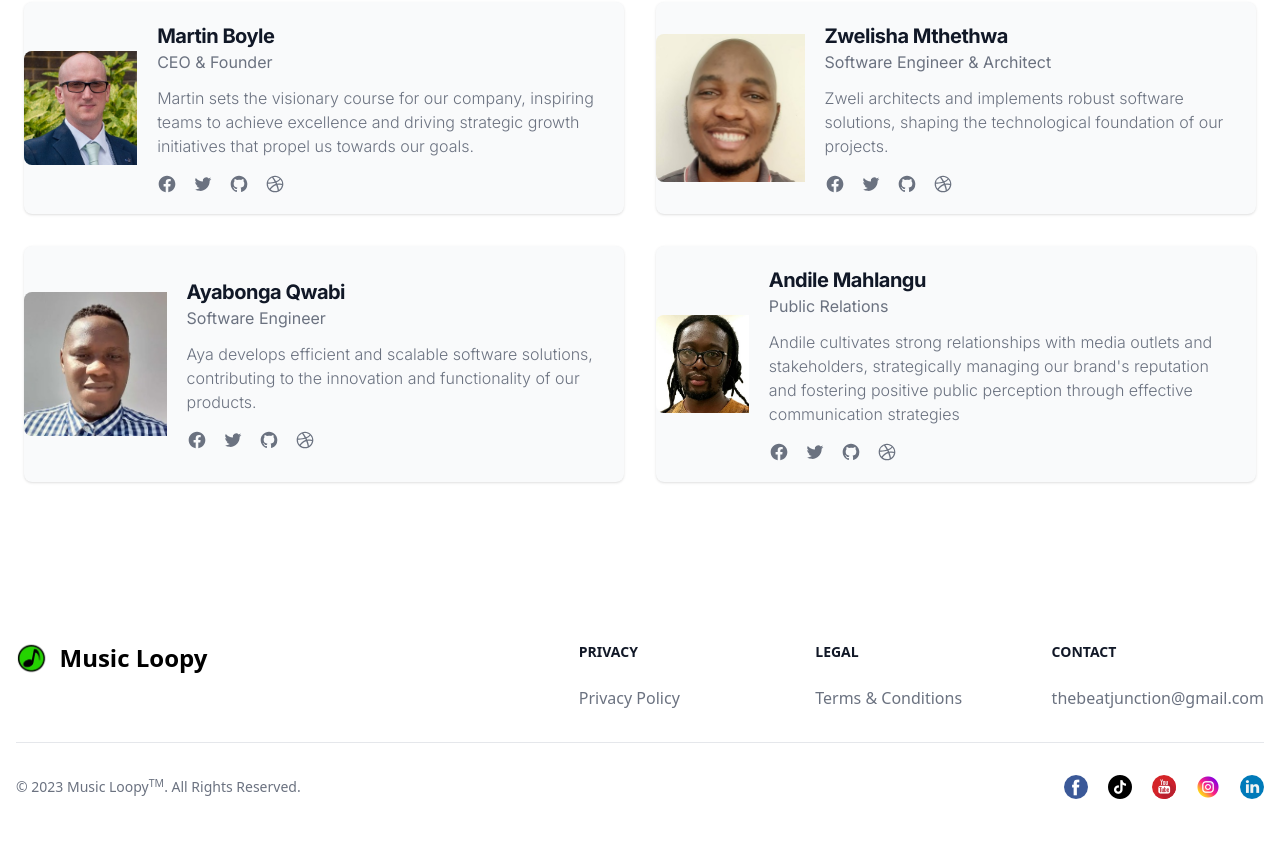
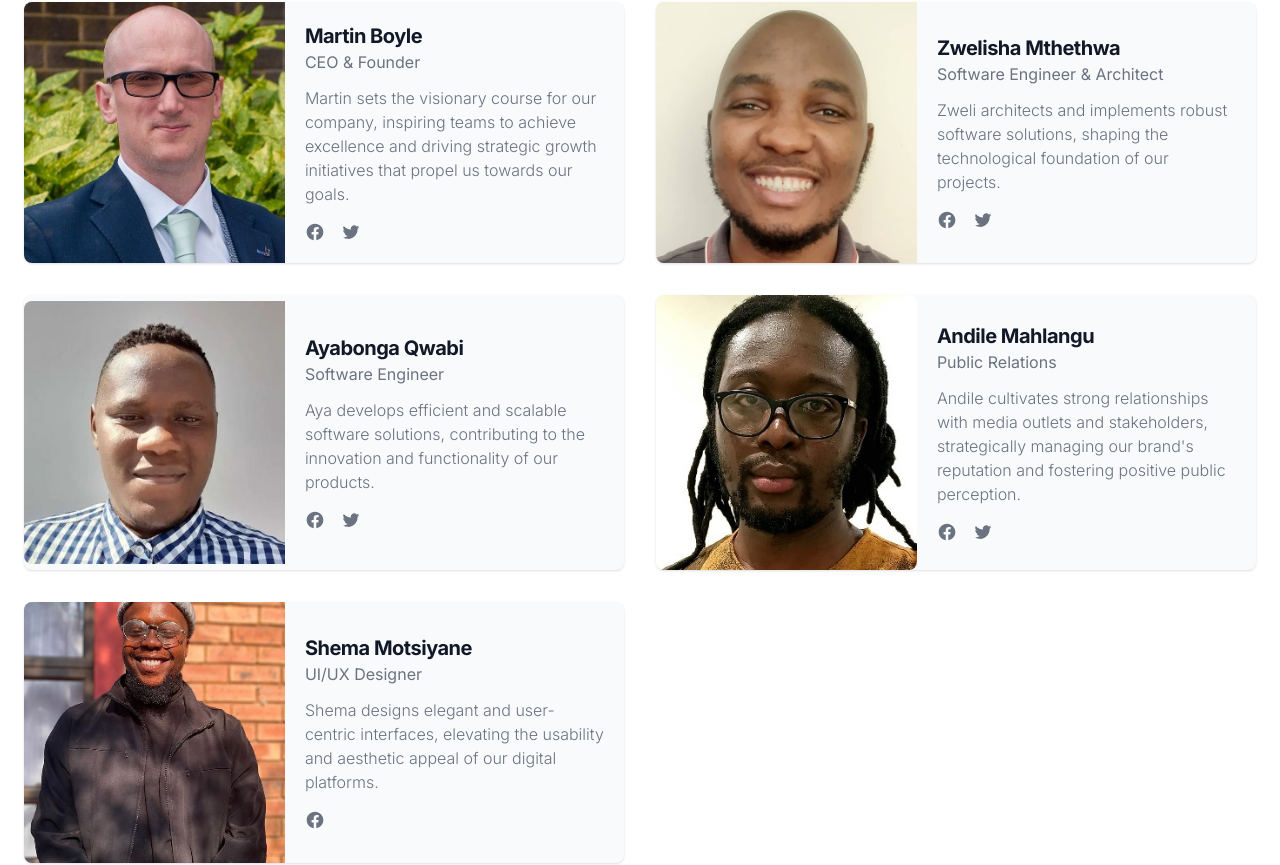
Before and after one commit to AyabongaQwabi/music-loopy-landing-page, a Next.js app: page / in a window 1280 px wide. Shown: the part 1350-2215 px from the top of the page. Before the commit the page ends 2181 px from the top, so only its background shows below. Built offline with nearby package versions, Linux system fonts and the light colour scheme.

Commit message:
add shema profile

```diff
--- a/src/components/teamSection/index.js
+++ b/src/components/teamSection/index.js
@@ -13,14 +13,16 @@ const TeamSection = () => {
         </div>
         <div className='grid gap-8 mb-6 lg:mb-16 md:grid-cols-2'>
           <div className='items-center bg-gray-50 rounded-lg shadow sm:flex dark:bg-gray-800 dark:border-gray-700'>
-            <a href='#'>
+          <a>
+
+
               <img
                 className='w-full rounded-lg sm:rounded-none sm:rounded-l-lg'
                 src='/images/martin.jpg'
                 alt='Bonnie Avatar'
               />
-            </a>
-            <div className='p-5'>
+             </a>
+            <div className='p-5 w-96 '>
               <h3 className='text-xl font-bold tracking-tight text-gray-900 dark:text-white'>
                 <a href='#'>Martin Boyle</a>
               </h3>
@@ -65,44 +67,8 @@ const TeamSection = () => {
                     </svg>
                   </a>
                 </li>
-                <li>
-                  <a
-                    href='#'
-                    className='text-gray-500 hover:text-gray-900 dark:hover:text-white'
-                  >
-                    <svg
-                      className='w-5 h-5'
-                      fill='currentColor'
-                      viewBox='0 0 24 24'
-                      aria-hidden='true'
-                    >
-                      <path
-                        fillRule='evenodd'
-                        d='M12 2C6.477 2 2 6.484 2 12.017c0 4.425 2.865 8.18 6.839 9.504.5.092.682-.217.682-.483 0-.237-.008-.868-.013-1.703-2.782.605-3.369-1.343-3.369-1.343-.454-1.158-1.11-1.466-1.11-1.466-.908-.62.069-.608.069-.608 1.003.07 1.531 1.032 1.531 1.032.892 1.53 2.341 1.088 2.91.832.092-.647.35-1.088.636-1.338-2.22-.253-4.555-1.113-4.555-4.951 0-1.093.39-1.988 1.029-2.688-.103-.253-.446-1.272.098-2.65 0 0 .84-.27 2.75 1.026A9.564 9.564 0 0112 6.844c.85.004 1.705.115 2.504.337 1.909-1.296 2.747-1.027 2.747-1.027.546 1.379.202 2.398.1 2.651.64.7 1.028 1.595 1.028 2.688 0 3.848-2.339 4.695-4.566 4.943.359.309.678.92.678 1.855 0 1.338-.012 2.419-.012 2.747 0 .268.18.58.688.482A10.019 10.019 0 0022 12.017C22 6.484 17.522 2 12 2z'
-                        clipRule='evenodd'
-                      />
-                    </svg>
-                  </a>
-                </li>
-                <li>
-                  <a
-                    href='#'
-                    className='text-gray-500 hover:text-gray-900 dark:hover:text-white'
-                  >
-                    <svg
-                      className='w-5 h-5'
-                      fill='currentColor'
-                      viewBox='0 0 24 24'
-                      aria-hidden='true'
-                    >
-                      <path
-                        fillRule='evenodd'
-                        d='M12 2C6.48 2 2 6.48 2 12s4.48 10 10 10c5.51 0 10-4.48 10-10S17.51 2 12 2zm6.605 4.61a8.502 8.502 0 011.93 5.314c-.281-.054-3.101-.629-5.943-.271-.065-.141-.12-.293-.184-.445a25.416 25.416 0 00-.564-1.236c3.145-1.28 4.577-3.124 4.761-3.362zM12 3.475c2.17 0 4.154.813 5.662 2.148-.152.216-1.443 1.941-4.48 3.08-1.399-2.57-2.95-4.675-3.189-5A8.687 8.687 0 0112 3.475zm-3.633.803a53.896 53.896 0 013.167 4.935c-3.992 1.063-7.517 1.04-7.896 1.04a8.581 8.581 0 014.729-5.975zM3.453 12.01v-.26c.37.01 4.512.065 8.775-1.215.25.477.477.965.694 1.453-.109.033-.228.065-.336.098-4.404 1.42-6.747 5.303-6.942 5.629a8.522 8.522 0 01-2.19-5.705zM12 20.547a8.482 8.482 0 01-5.239-1.8c.152-.315 1.888-3.656 6.703-5.337.022-.01.033-.01.054-.022a35.318 35.318 0 011.823 6.475 8.4 8.4 0 01-3.341.684zm4.761-1.465c-.086-.52-.542-3.015-1.659-6.084 2.679-.423 5.022.271 5.314.369a8.468 8.468 0 01-3.655 5.715z'
-                        clipRule='evenodd'
-                      />
-                    </svg>
-                  </a>
-                </li>
+
+
               </ul>
             </div>
           </div>
@@ -114,7 +80,7 @@ const TeamSection = () => {
                 alt='Jese Avatar'
               />
             </a>
-            <div className='p-5'>
+            <div className='p-5 w-96'>
               <h3 className='text-xl font-bold tracking-tight text-gray-900 dark:text-white'>
                 <a href='#'>Zwelisha Mthethwa</a>
               </h3>
@@ -125,7 +91,7 @@ const TeamSection = () => {
               <ul className='flex space-x-4 sm:mt-0'>
                 <li>
                   <a
-                    href='#'
+                    href='https://www.facebook.com/zwelicoder?mibextid=JRoKGi'
                     className='text-gray-500 hover:text-gray-900 dark:hover:text-white'
                   >
                     <svg
@@ -144,7 +110,7 @@ const TeamSection = () => {
                 </li>
                 <li>
                   <a
-                    href='#'
+                    href='https://twitter.com/zwelicoder'
                     className='text-gray-500 hover:text-gray-900 dark:hover:text-white'
                   >
                     <svg
@@ -157,44 +123,8 @@ const TeamSection = () => {
                     </svg>
                   </a>
                 </li>
-                <li>
-                  <a
-                    href='#'
-                    className='text-gray-500 hover:text-gray-900 dark:hover:text-white'
-                  >
-                    <svg
-                      className='w-5 h-5'
-                      fill='currentColor'
-                      viewBox='0 0 24 24'
-                      aria-hidden='true'
-                    >
-                      <path
-                        fillRule='evenodd'
-                        d='M12 2C6.477 2 2 6.484 2 12.017c0 4.425 2.865 8.18 6.839 9.504.5.092.682-.217.682-.483 0-.237-.008-.868-.013-1.703-2.782.605-3.369-1.343-3.369-1.343-.454-1.158-1.11-1.466-1.11-1.466-.908-.62.069-.608.069-.608 1.003.07 1.531 1.032 1.531 1.032.892 1.53 2.341 1.088 2.91.832.092-.647.35-1.088.636-1.338-2.22-.253-4.555-1.113-4.555-4.951 0-1.093.39-1.988 1.029-2.688-.103-.253-.446-1.272.098-2.65 0 0 .84-.27 2.75 1.026A9.564 9.564 0 0112 6.844c.85.004 1.705.115 2.504.337 1.909-1.296 2.747-1.027 2.747-1.027.546 1.379.202 2.398.1 2.651.64.7 1.028 1.595 1.028 2.688 0 3.848-2.339 4.695-4.566 4.943.359.309.678.92.678 1.855 0 1.338-.012 2.419-.012 2.747 0 .268.18.58.688.482A10.019 10.019 0 0022 12.017C22 6.484 17.522 2 12 2z'
-                        clipRule='evenodd'
-                      />
-                    </svg>
-                  </a>
-                </li>
-                <li>
-                  <a
-                    href='#'
-                    className='text-gray-500 hover:text-gray-900 dark:hover:text-white'
-                  >
-                    <svg
-                      className='w-5 h-5'
-                      fill='currentColor'
-                      viewBox='0 0 24 24'
-                      aria-hidden='true'
-                    >
-                      <path
-                        fillRule='evenodd'
-                        d='M12 2C6.48 2 2 6.48 2 12s4.48 10 10 10c5.51 0 10-4.48 10-10S17.51 2 12 2zm6.605 4.61a8.502 8.502 0 011.93 5.314c-.281-.054-3.101-.629-5.943-.271-.065-.141-.12-.293-.184-.445a25.416 25.416 0 00-.564-1.236c3.145-1.28 4.577-3.124 4.761-3.362zM12 3.475c2.17 0 4.154.813 5.662 2.148-.152.216-1.443 1.941-4.48 3.08-1.399-2.57-2.95-4.675-3.189-5A8.687 8.687 0 0112 3.475zm-3.633.803a53.896 53.896 0 013.167 4.935c-3.992 1.063-7.517 1.04-7.896 1.04a8.581 8.581 0 014.729-5.975zM3.453 12.01v-.26c.37.01 4.512.065 8.775-1.215.25.477.477.965.694 1.453-.109.033-.228.065-.336.098-4.404 1.42-6.747 5.303-6.942 5.629a8.522 8.522 0 01-2.19-5.705zM12 20.547a8.482 8.482 0 01-5.239-1.8c.152-.315 1.888-3.656 6.703-5.337.022-.01.033-.01.054-.022a35.318 35.318 0 011.823 6.475 8.4 8.4 0 01-3.341.684zm4.761-1.465c-.086-.52-.542-3.015-1.659-6.084 2.679-.423 5.022.271 5.314.369a8.468 8.468 0 01-3.655 5.715z'
-                        clipRule='evenodd'
-                      />
-                    </svg>
-                  </a>
-                </li>
+
+
               </ul>
             </div>
           </div>
@@ -206,9 +136,9 @@ const TeamSection = () => {
                 alt='Michael Avatar'
               />
             </a>
-            <div className='p-5'>
+            <div className='p-5 w-96'>
               <h3 className='text-xl font-bold tracking-tight text-gray-900 dark:text-white'>
-                <a href='#'>Ayabonga Qwabi</a>
+                <a href='https://facebook.com/ayabongaqwabi'>Ayabonga Qwabi</a>
               </h3>
               <span className='text-gray-500 dark:text-gray-400'>
                 Software Engineer
@@ -251,56 +181,21 @@ const TeamSection = () => {
                     </svg>
                   </a>
                 </li>
-                <li>
-                  <a
-                    href='#'
-                    className='text-gray-500 hover:text-gray-900 dark:hover:text-white'
-                  >
-                    <svg
-                      className='w-5 h-5'
-                      fill='currentColor'
-                      viewBox='0 0 24 24'
-                      aria-hidden='true'
-                    >
-                      <path
-                        fillRule='evenodd'
-                        d='M12 2C6.477 2 2 6.484 2 12.017c0 4.425 2.865 8.18 6.839 9.504.5.092.682-.217.682-.483 0-.237-.008-.868-.013-1.703-2.782.605-3.369-1.343-3.369-1.343-.454-1.158-1.11-1.466-1.11-1.466-.908-.62.069-.608.069-.608 1.003.07 1.531 1.032 1.531 1.032.892 1.53 2.341 1.088 2.91.832.092-.647.35-1.088.636-1.338-2.22-.253-4.555-1.113-4.555-4.951 0-1.093.39-1.988 1.029-2.688-.103-.253-.446-1.272.098-2.65 0 0 .84-.27 2.75 1.026A9.564 9.564 0 0112 6.844c.85.004 1.705.115 2.504.337 1.909-1.296 2.747-1.027 2.747-1.027.546 1.379.202 2.398.1 2.651.64.7 1.028 1.595 1.028 2.688 0 3.848-2.339 4.695-4.566 4.943.359.309.678.92.678 1.855 0 1.338-.012 2.419-.012 2.747 0 .268.18.58.688.482A10.019 10.019 0 0022 12.017C22 6.484 17.522 2 12 2z'
-                        clipRule='evenodd'
-                      />
-                    </svg>
-                  </a>
-                </li>
-                <li>
-                  <a
-                    href='#'
-                    className='text-gray-500 hover:text-gray-900 dark:hover:text-white'
-                  >
-                    <svg
-                      className='w-5 h-5'
-                      fill='currentColor'
-                      viewBox='0 0 24 24'
-                      aria-hidden='true'
-                    >
-                      <path
-                        fillRule='evenodd'
-                        d='M12 2C6.48 2 2 6.48 2 12s4.48 10 10 10c5.51 0 10-4.48 10-10S17.51 2 12 2zm6.605 4.61a8.502 8.502 0 011.93 5.314c-.281-.054-3.101-.629-5.943-.271-.065-.141-.12-.293-.184-.445a25.416 25.416 0 00-.564-1.236c3.145-1.28 4.577-3.124 4.761-3.362zM12 3.475c2.17 0 4.154.813 5.662 2.148-.152.216-1.443 1.941-4.48 3.08-1.399-2.57-2.95-4.675-3.189-5A8.687 8.687 0 0112 3.475zm-3.633.803a53.896 53.896 0 013.167 4.935c-3.992 1.063-7.517 1.04-7.896 1.04a8.581 8.581 0 014.729-5.975zM3.453 12.01v-.26c.37.01 4.512.065 8.775-1.215.25.477.477.965.694 1.453-.109.033-.228.065-.336.098-4.404 1.42-6.747 5.303-6.942 5.629a8.522 8.522 0 01-2.19-5.705zM12 20.547a8.482 8.482 0 01-5.239-1.8c.152-.315 1.888-3.656 6.703-5.337.022-.01.033-.01.054-.022a35.318 35.318 0 011.823 6.475 8.4 8.4 0 01-3.341.684zm4.761-1.465c-.086-.52-.542-3.015-1.659-6.084 2.679-.423 5.022.271 5.314.369a8.468 8.468 0 01-3.655 5.715z'
-                        clipRule='evenodd'
-                      />
-                    </svg>
-                  </a>
-                </li>
+
+
               </ul>
             </div>
           </div>
           <div className='items-center bg-gray-50 rounded-lg shadow sm:flex dark:bg-gray-800 dark:border-gray-700'>
             <a href='#'>
               <img
-                className='w-full rounded-lg sm:rounded-none sm:rounded-l-lg'
+                className='w-full rounded-lg rounded
+            '
                 src='/images/andile.jpg'
                 alt='Sofia Avatar'
               />
             </a>
-            <div className='p-5'>
+            <div className='p-5 w-96'>
               <h3 className='text-xl font-bold tracking-tight text-gray-900 dark:text-white'>
                 <a href='#'>Andile Mahlangu</a>
               </h3>
@@ -308,12 +203,12 @@ const TeamSection = () => {
                 Public Relations
               </span>
               <p className='mt-3 mb-4 font-light text-gray-500 dark:text-gray-400'>
-              Andile cultivates strong relationships with media outlets and stakeholders, strategically managing our brand's reputation and fostering positive public perception through effective communication strategies
+              Andile cultivates strong relationships with media outlets and stakeholders, strategically managing our brand's reputation and fostering positive public perception.
               </p>
               <ul className='flex space-x-4 sm:mt-0'>
                 <li>
                   <a
-                    href='#'
+                    href='https://www.instagram.com/andy_africa_umuntu?igsh=ODd1N2c3NXl1MThy'
                     className='text-gray-500 hover:text-gray-900 dark:hover:text-white'
                   >
                     <svg
@@ -332,7 +227,7 @@ const TeamSection = () => {
                 </li>
                 <li>
                   <a
-                    href='#'
+                    href='https://www.instagram.com/andy_africa_umuntu?igsh=ODd1N2c3NXl1MThy'
                     className='text-gray-500 hover:text-gray-900 dark:hover:text-white'
                   >
                     <svg
@@ -345,9 +240,32 @@ const TeamSection = () => {
                     </svg>
                   </a>
                 </li>
+
+
+              </ul>
+            </div>
+          </div>
+          <div className='items-center bg-gray-50 rounded-lg shadow sm:flex dark:bg-gray-800 dark:border-gray-700'>
+            <a href='#'>
+              <img
+                className='w-full rounded-lg sm:rounded-none sm:rounded-l-lg'
+                src='/images/shema.jpg'
+                alt='Sofia Avatar'
+              />
+            </a>
+            <div className='p-5 w-96'>
+              <h3 className='text-xl font-bold tracking-tight text-gray-900 dark:text-white'>
+                <a href='#'>Shema Motsiyane</a>
+              </h3>
+              <span className='text-gray-500 dark:text-gray-400'>
+                UI/UX Designer
+              </span>
+              <p className='mt-3 mb-4 font-light text-gray-500 dark:text-gray-400'>
+              Shema designs elegant and user-centric interfaces, elevating the usability and aesthetic appeal of our digital platforms.              </p>
+              <ul className='flex space-x-4 sm:mt-0'>
                 <li>
                   <a
-                    href='#'
+                    href='https://web.facebook.com/shema.motsiyane'
                     className='text-gray-500 hover:text-gray-900 dark:hover:text-white'
                   >
                     <svg
@@ -358,31 +276,14 @@ const TeamSection = () => {
                     >
                       <path
                         fillRule='evenodd'
-                        d='M12 2C6.477 2 2 6.484 2 12.017c0 4.425 2.865 8.18 6.839 9.504.5.092.682-.217.682-.483 0-.237-.008-.868-.013-1.703-2.782.605-3.369-1.343-3.369-1.343-.454-1.158-1.11-1.466-1.11-1.466-.908-.62.069-.608.069-.608 1.003.07 1.531 1.032 1.531 1.032.892 1.53 2.341 1.088 2.91.832.092-.647.35-1.088.636-1.338-2.22-.253-4.555-1.113-4.555-4.951 0-1.093.39-1.988 1.029-2.688-.103-.253-.446-1.272.098-2.65 0 0 .84-.27 2.75 1.026A9.564 9.564 0 0112 6.844c.85.004 1.705.115 2.504.337 1.909-1.296 2.747-1.027 2.747-1.027.546 1.379.202 2.398.1 2.651.64.7 1.028 1.595 1.028 2.688 0 3.848-2.339 4.695-4.566 4.943.359.309.678.92.678 1.855 0 1.338-.012 2.419-.012 2.747 0 .268.18.58.688.482A10.019 10.019 0 0022 12.017C22 6.484 17.522 2 12 2z'
+                        d='M22 12c0-5.523-4.477-10-10-10S2 6.477 2 12c0 4.991 3.657 9.128 8.438 9.878v-6.987h-2.54V12h2.54V9.797c0-2.506 1.492-3.89 3.777-3.89 1.094 0 2.238.195 2.238.195v2.46h-1.26c-1.243 0-1.63.771-1.63 1.562V12h2.773l-.443 2.89h-2.33v6.988C18.343 21.128 22 16.991 22 12z'
                         clipRule='evenodd'
                       />
                     </svg>
                   </a>
                 </li>
-                <li>
-                  <a
-                    href='#'
-                    className='text-gray-500 hover:text-gray-900 dark:hover:text-white'
-                  >
-                    <svg
-                      className='w-5 h-5'
-                      fill='currentColor'
-                      viewBox='0 0 24 24'
-                      aria-hidden='true'
-                    >
-                      <path
-                        fillRule='evenodd'
-                        d='M12 2C6.48 2 2 6.48 2 12s4.48 10 10 10c5.51 0 10-4.48 10-10S17.51 2 12 2zm6.605 4.61a8.502 8.502 0 011.93 5.314c-.281-.054-3.101-.629-5.943-.271-.065-.141-.12-.293-.184-.445a25.416 25.416 0 00-.564-1.236c3.145-1.28 4.577-3.124 4.761-3.362zM12 3.475c2.17 0 4.154.813 5.662 2.148-.152.216-1.443 1.941-4.48 3.08-1.399-2.57-2.95-4.675-3.189-5A8.687 8.687 0 0112 3.475zm-3.633.803a53.896 53.896 0 013.167 4.935c-3.992 1.063-7.517 1.04-7.896 1.04a8.581 8.581 0 014.729-5.975zM3.453 12.01v-.26c.37.01 4.512.065 8.775-1.215.25.477.477.965.694 1.453-.109.033-.228.065-.336.098-4.404 1.42-6.747 5.303-6.942 5.629a8.522 8.522 0 01-2.19-5.705zM12 20.547a8.482 8.482 0 01-5.239-1.8c.152-.315 1.888-3.656 6.703-5.337.022-.01.033-.01.054-.022a35.318 35.318 0 011.823 6.475 8.4 8.4 0 01-3.341.684zm4.761-1.465c-.086-.52-.542-3.015-1.659-6.084 2.679-.423 5.022.271 5.314.369a8.468 8.468 0 01-3.655 5.715z'
-                        clipRule='evenodd'
-                      />
-                    </svg>
-                  </a>
-                </li>
+
+
               </ul>
             </div>
           </div>
```
Also changed, not shown: public/images/shema.jpg (added).
